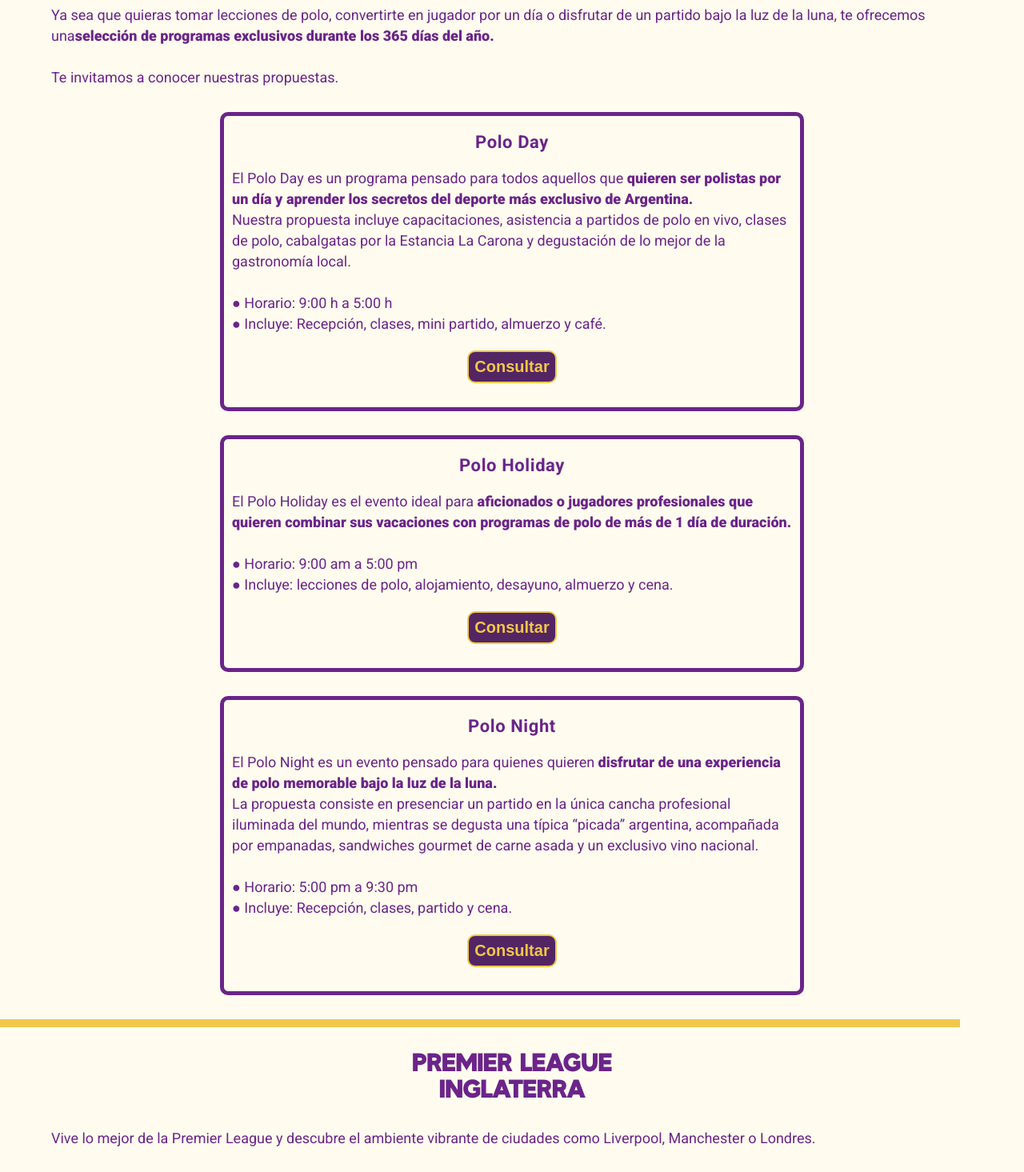
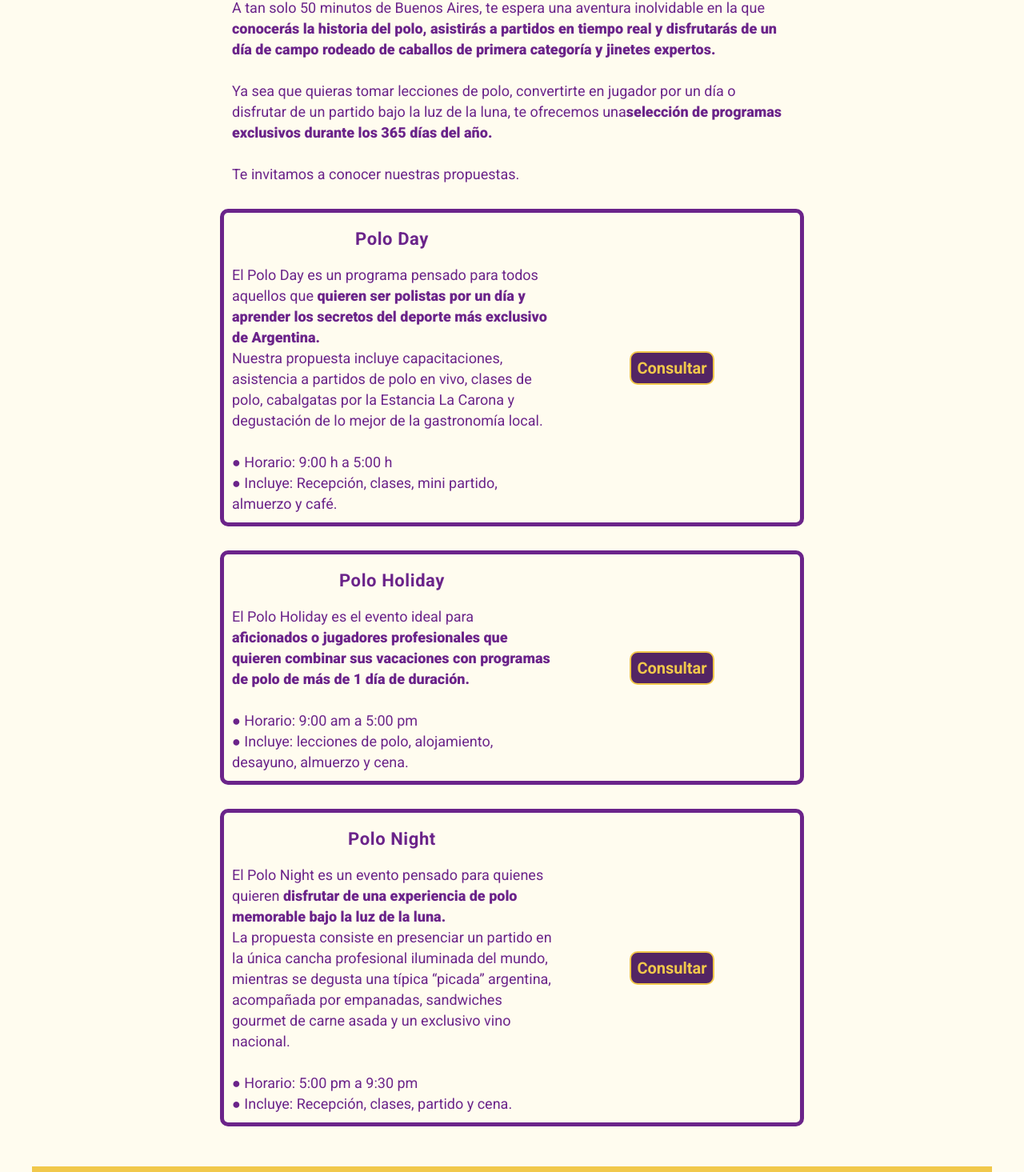
Before and after one commit to penalvapablo/Polo-Wine, a Next.js app: page /events in a window 1280 px wide. Shown: the part 350-1815 px from the top of the page at 80% size. Built offline with nearby package versions, Linux system fonts and the light colour scheme.

Commit message:
event y about

```diff
--- a/components/Nav/Nav.js
+++ b/components/Nav/Nav.js
@@ -21,7 +21,7 @@ const Nav = ({ language }) => {
             <li><Link href={'#Contact'}>Contacto</Link></li>
           </>}
           {language === 'en' && <>
-            <li><Link href='/' >Home</Link></li>
+            <li><Link href='/' className={`${pathname === '/' && styles.active}`} >Home</Link></li>
             <li><Link href='/events' className={`${pathname === '/events' && styles.active}`}>Events</Link></li>
             <li><Link href='/about' className={`${pathname === '/about' && styles.active}`}>About</Link></li>
             <li><Link href={'#Contact'}>Contact</Link></li>
@@ -29,7 +29,7 @@ const Nav = ({ language }) => {
 
         </ul>
       </nav>
-    </div>
+    </div >
   )
 }
 
--- a/components/homepage/Presentacion/Presentacion.module.scss
+++ b/components/homepage/Presentacion/Presentacion.module.scss
@@ -69,7 +69,7 @@
     background-color: transparent;
   }
   .presentacion{
-    padding-top: 100px;
+    padding-top: 140px;
     background: rgb(0,0,0);
     background: linear-gradient(180deg, rgba(0,0,0,1) 0%, rgba(41,41,41,1) 100%);
     display: flex;
--- a/pages/events.js
+++ b/pages/events.js
@@ -46,37 +46,39 @@ const Events = () => {
         <div className={styles.event}>
           <h2 className={styles.eventTitle}>POLO EXPERIENCE ARGENTINA</h2>
           <p className={styles.eventText}>Polo&Wine te invita a disfrutar de una experiencia 100% argentina que combina naturaleza, gastronomía y lo mejor del polo. <br /><br />A tan solo 50 minutos de Buenos Aires, te espera una aventura inolvidable en la que <span> conocerás la historia del polo, asistirás a partidos en tiempo real y disfrutarás de un día de campo rodeado de caballos de primera categoría y jinetes expertos.</span><br /><br />Ya sea que quieras tomar lecciones de polo, convertirte en jugador por un día o disfrutar de un partido bajo la luz de la luna, te ofrecemos una<span>selección de programas exclusivos durante los 365 días del año.</span> <br /><br />Te invitamos a conocer nuestras propuestas.</p>
-          <div className={styles.cardsContainer}>
-            <div className={styles.card}>
+
+          <div className={styles.card}>
+            <div className={styles.cardContainer1}>
               <h3 className={styles.cardTitle}>Polo Day</h3>
               <p className={styles.cardText}>El Polo Day es un programa pensado para todos aquellos que <span>quieren ser polistas por un día y aprender los secretos del deporte más exclusivo de Argentina.</span> <br />
                 Nuestra propuesta incluye capacitaciones, asistencia a partidos de polo en vivo, clases de polo, cabalgatas por la Estancia La Carona y degustación de lo mejor de la gastronomía local.<br /><br />
                 ● Horario: 9:00 h a 5:00 h<br />
                 ● Incluye: Recepción, clases, mini partido, almuerzo y café.</p>
-              <button className={styles.cardBtn}>
-                <a>Consultar</a>
-              </button>
             </div>
-            <div className={styles.card}>
+
+            <a href='https://wa.link/jdmx80' rel='noreferrer' target="_blank" className={styles.cardBtn}>Consultar</a>
+
+          </div>
+          <div className={styles.card}>
+            <div className={styles.cardContainer1}>
               <h3 className={styles.cardTitle}>Polo Holiday</h3>
               <p className={styles.cardText}>El Polo Holiday es el evento ideal para <span>aficionados o jugadores profesionales que quieren combinar sus vacaciones con programas de polo de más de 1 día de duración.</span> <br /> <br />
                 ● Horario: 9:00 am a 5:00 pm <br />
                 ● Incluye: lecciones de polo, alojamiento, desayuno, almuerzo y cena.</p>
-              <button className={styles.cardBtn}>
-                <a>Consultar</a>
-              </button>
             </div>
-            <div className={styles.card}>
+            <a href='https://wa.link/jdmx80' rel='noreferrer' target="_blank" className={styles.cardBtn}>Consultar</a>
+          </div>
+          <div className={styles.card}>
+            <div className={styles.cardContainer1}>
               <h3 className={styles.cardTitle}>Polo Night</h3>
               <p className={styles.cardText}>El Polo Night es un evento pensado para quienes quieren <span>disfrutar de una experiencia de polo memorable bajo la luz de la luna.</span> <br />
                 La propuesta consiste en presenciar un partido en la única cancha profesional iluminada del mundo, mientras se degusta una típica “picada” argentina, acompañada por empanadas, sandwiches gourmet de carne asada y un exclusivo vino nacional.<br /><br />
                 ● Horario: 5:00 pm a 9:30 pm<br />
                 ● Incluye: Recepción, clases, partido y cena.</p>
-              <button className={styles.cardBtn}>
-                <a>Consultar</a>
-              </button>
             </div>
+            <a href='https://wa.link/jdmx80' rel='noreferrer' target="_blank" className={styles.cardBtn}>Consultar</a>
           </div>
+
         </div>
 
         <div className={styles.separador}></div>
@@ -91,9 +93,7 @@ const Events = () => {
               ● Asesoramiento y asistencia bilingüe durante todo el viaje<br />
               ● Servicios sujetos a disponibilidad en el momento de realizar la reserva<br />
               ● Consultar por otros servicios de este paquete</p>
-            <button className={styles.cardBtn}>
-              <a>Consultar</a>
-            </button>
+            <a href='https://wa.link/jdmx80' rel='noreferrer' target="_blank" className={styles.cardBtn}>Consultar</a>
           </div>
         </div>
 
@@ -127,9 +127,7 @@ const Events = () => {
               ● Servicios sujetos a disponibilidad en el momento de realizar la reserva<br />
               ● Consultar por otros servicios de este paquete
             </p>
-            <button className={styles.cardBtn}>
-              <a>Consultar</a>
-            </button>
+            <a href='https://wa.link/jdmx80' rel='noreferrer' target="_blank" className={styles.cardBtn}>Consultar</a>
           </div>
         </div>
 
@@ -161,9 +159,7 @@ const Events = () => {
               ● Servicios sujetos a disponibilidad en el momento de realizar la reserva<br />
               ● Consultar por otros servicios de este paquete
             </p>
-            <button className={styles.cardBtn}>
-              <a>Consultar</a>
-            </button>
+            <a href='https://wa.link/jdmx80' rel='noreferrer' target="_blank" className={styles.cardBtn}>Consultar</a>
           </div>
         </div>
       </section>
--- a/styles/Events.module.scss
+++ b/styles/Events.module.scss
@@ -40,6 +40,7 @@
   height: 10px;
   width: 100%;
   max-width: 1200px;
+  margin: 0 auto;
   background-color: $yellow;
 }
 
@@ -70,8 +71,10 @@
   }
 }
 
-.cardsContainer{
-
+.cardContainer1{
+  display: flex;
+  flex-direction: column;
+  align-items: center;
 }
 
 .card{
@@ -110,8 +113,39 @@
   font-weight: 700;
   padding: 7px;
   margin: 20px auto;
+  text-decoration: none;
 
-  &:hover{
-    cursor: pointer;
+}
+
+@media screen and (min-width: 700px){
+  .eventTitle{
+    width: auto;
+  }
+  .eventText{
+    max-width: 700px;
+  }
+  .card{
+    flex-direction: row;
+  }
+  .cardContainer1, .cardText{
+    width: 400px;
   }
 }
+
+@media screen and (min-width: 1000px){
+  .languageBtns, .burgerBtn{
+    display: none;
+  }
+  .container{
+    padding-top: 70px;
+  }
+  .section{
+    padding-bottom: 50px;
+  }
+  .eventTitle{
+    font-size: 45px;
+  }
+  .separador{
+    margin: 50px auto 30px ;
+  }
+}
```
Also changed, not shown: pages/about.js (+7 -6 lines), styles/About.module.scss (+56 -3 lines).
